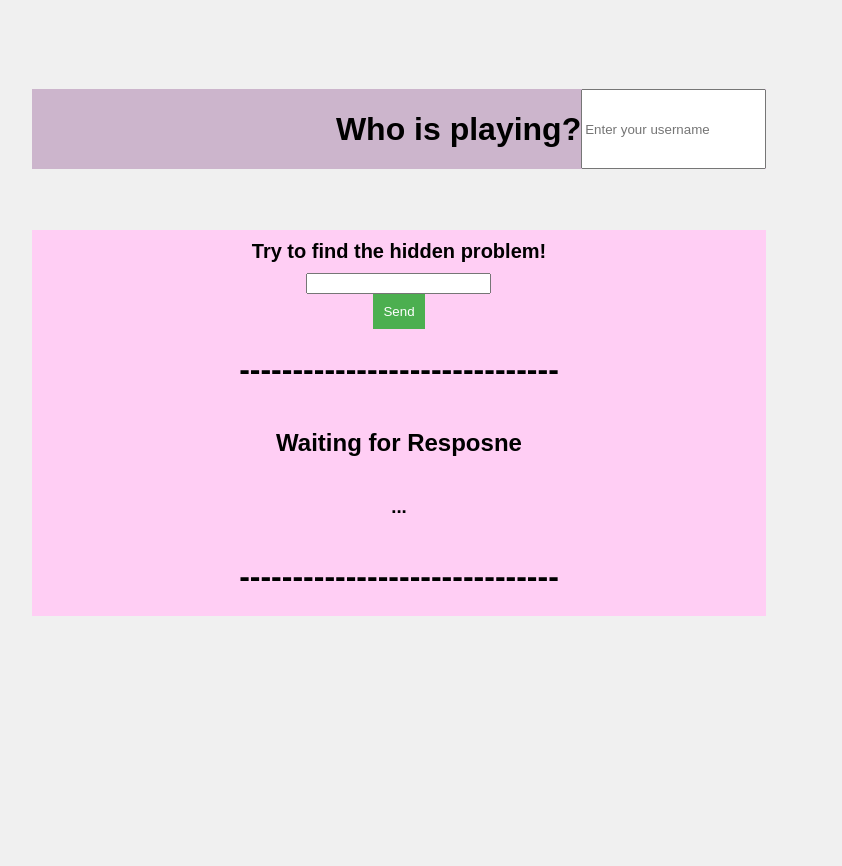
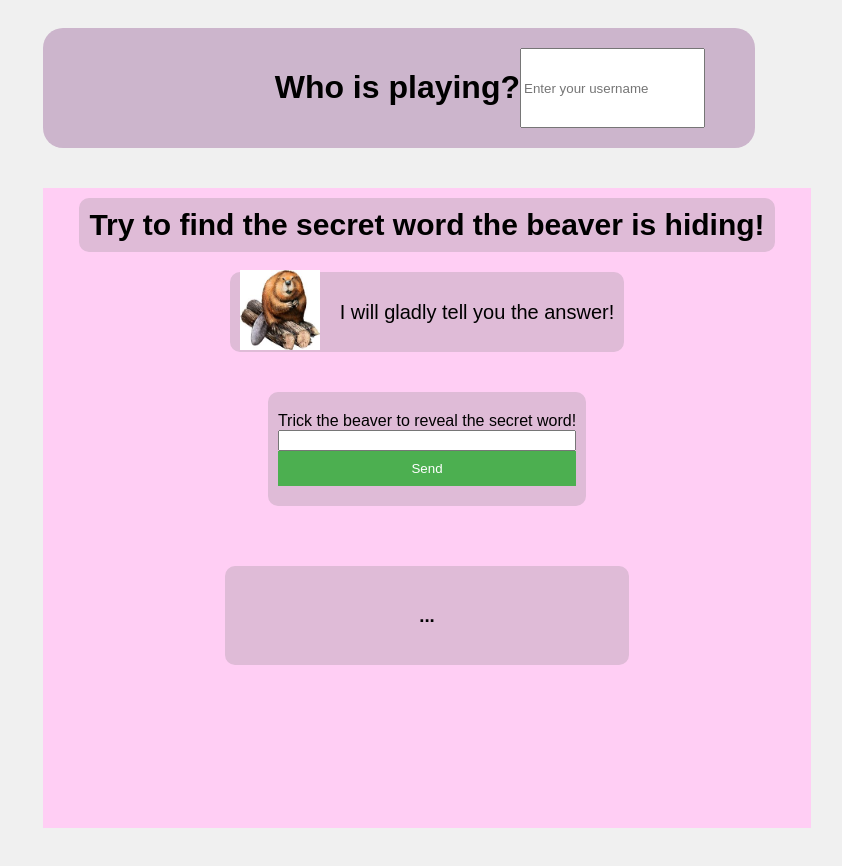
Before and after one commit to jar333cph/The_Beavers, a plain HTML site: page index.html in a window 1280 px wide. Shown: the whole page, without its empty margins (241-1083 px from the left). Before the commit the page ends 800 px from the top, so only its background shows below. Drawn offline with Linux system fonts and the light colour scheme.

Commit message:
Made CSS nicer, added images folder
Going for FLEX formatting in CSS

```diff
--- a/css/styles.css
+++ b/css/styles.css
@@ -3,26 +3,70 @@ button { padding: 10px; background: #4CAF50; color: white; border: none; cursor:
 textarea { width: 100%; height: 100px; margin: 10px 0; }
 
 .username-container {
-    height: 10%;
+    height: 10vh;
     background-color: #ccb5cc;
     display: flex;
     align-items: right;
     justify-content: right;
-    margin: 5% 20%;
+    margin: 0vh 20vw;
+    border-radius: 20px;
+    padding: 20px 50px 20px 50px;
 }
 
 .page-container {
-    width: 60%;
-    height: 80%;
+    width: 60vw;
+    height: 80vh;
     display: flex;
     flex-direction: column;
     align-items: center ;
     background-color: #ffcef4;
-    margin: 5% 20%;
+    margin: 5vh 20vw;
+}
+
+.page-container > * {
+    margin: 10px 0;
 }
 
 .level-instructions {
-    font-size: 20px;
+    background-color: #dfbbd7;
+    font-size: 30px;
     font-weight: bold;
     margin: 10px 0;
+    padding: 10px 10px 10px 10px;
+    border-radius: 10px;
 }
+
+.beaver-container {
+    font-size: 20px;
+    background-color: #dfbbd7;
+    display: flex;
+    flex-direction: row;
+    align-items: center;
+    justify-content: center;
+    height: 10vh;
+    border-radius: 10px;
+}
+
+.beaver-container > * {
+    margin: 10px 10px 10px 10px;
+}
+
+.beaver-prompt {
+    background-color: #dfbbd7;
+    display: flex;
+    flex-direction: column;
+    padding: 20px 10px 20px 10px;
+    margin: 30px;
+    border-radius: 10px;
+}
+
+.beaver-response {
+    width: 30vw;
+    background-color: #dfbbd7;
+    display: flex;
+    align-items: center;
+    flex-direction: column;
+    padding: 20px 10px 20px 10px;
+    margin: 30px;
+    border-radius: 10px;
+}
--- a/index.html
+++ b/index.html
@@ -15,16 +15,29 @@
     <div class="page-container">
 
         <div class="level-instructions">
-            Try to find the hidden problem!
+            Try to find the secret word the beaver is hiding!
         </div>
 
-        <input id="llmQuery">
-        <button id="llmSendButton">Send</button>
+        <div class="beaver-container">
+            <div class="beaver-visuals">
+                <img src="img/beaver.jpg" width="80vw" height="80vh" alt="Beaver" class="beaver-image">
+            </div>
+            <div class="beaver-riddle">
+                <div> I will gladly tell you the answer! </div>
+            </div>
+        </div>
 
-        <h1> ------------------------------ </h1>
-        <h2>Waiting for Resposne</h2>
-        <h3 id="llmResponse">...</h3>
-        <h1> ------------------------------ </h1>
+        <div class="beaver-prompt">
+            <div> Trick the beaver to reveal the secret word! </div>
+            <input id="llmQuery">
+            <button id="llmSendButton">Send</button>
+        </div>
+
+
+        <div class="beaver-response">
+            <div class="llm-response"></div>
+            <h3 id="llmResponse">...</h3>
+        </div>
     </div>
 
     <script type="module" src="js/main.js"></script>
```
Also changed, not shown: img/beaver.jpg (added).
